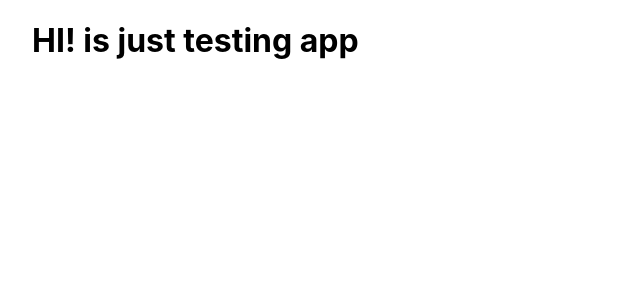
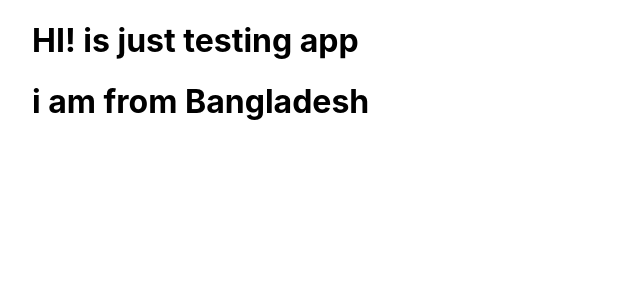
Before and after one commit to md-emon-hossen/habil-udding, a Next.js app: page / in a window 1280 px wide. Shown: the top 300 px of the page, without its empty margins (0-640 px from the left). Built offline with nearby package versions, Linux system fonts and the light colour scheme.

Commit message:
scoend commit

```diff
--- a/pages/index.js
+++ b/pages/index.js
@@ -14,6 +14,9 @@ export default function Home() {
       <h1>HI! is just testing app</h1>
 
 
+      <h1>i am from Bangladesh</h1>
+
+
     </div>
   )
 }
```
